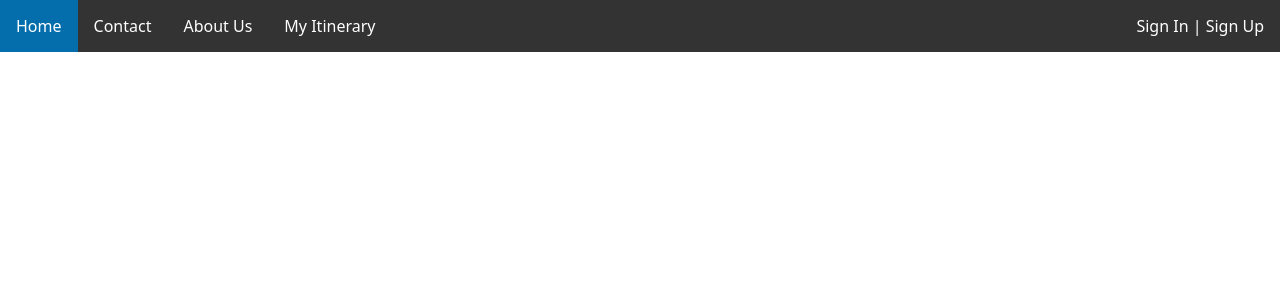
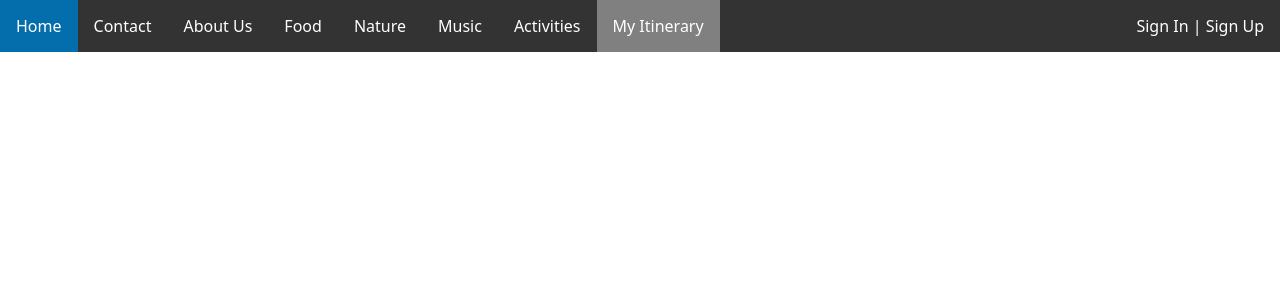
Before and after one commit to Kevin11Stone/WashingtonSitesToSee, a PHP site: page /views/header.html in a window 1280 px wide. Shown: the top 300 px of the page. Run offline with PHP 8.4, Linux system fonts and the light colour scheme.

Commit message:
added category links to navBar temporarily

```diff
--- a/styles/styles.css
+++ b/styles/styles.css
@@ -63,6 +63,9 @@ ul.activities li a {
 #footer p {
     text-align: center;
 }
+#itineraryLink {
+    background-color: grey;
+}
 /* SIGN-IN web page */
 .signIn h2{
     font-family: 'Quicksand', sans-serif;
--- a/views/delete.html
+++ b/views/delete.html
@@ -5,7 +5,7 @@
 
 <h1 id="deletePageTitle">Your destination has been deleted</h1>
 
-<a id="deleteItineraryLink" href="wishlist" class="link-primary">Go back to Itinerary</a>
+<a id="deleteItineraryLink" href="home" class="link-primary">Keep Exploring</a>
 
 
 
--- a/views/header.html
+++ b/views/header.html
@@ -26,6 +26,12 @@
     <li><a class="active" href="home">Home</a></li>
     <li><a href="contact">Contact</a></li>
     <li><a href="about">About Us</a></li>
-    <li><a href="wishlist">My Itinerary</a></li>
+    <li><a href="food">Food</a></li>
+    <li><a href="nature">Nature</a></li>
+    <li><a href="music">Music</a></li>
+    <li><a href="activities">Activities</a></li>
+    <li id="itineraryLink"><a href="wishlist">My Itinerary</a></li>
+
+
     <li class="right"><a href="signin">Sign In | Sign Up</a></li>
 </ul>
```
Also changed, not shown: controller/controller.php (+9 -3 lines).
